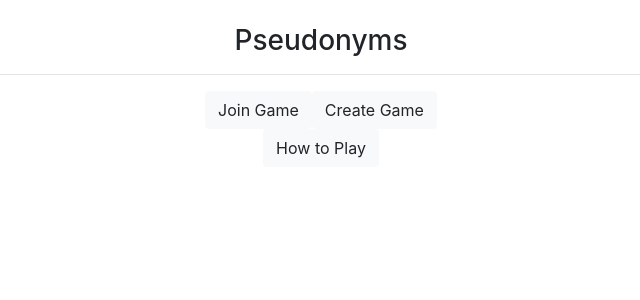
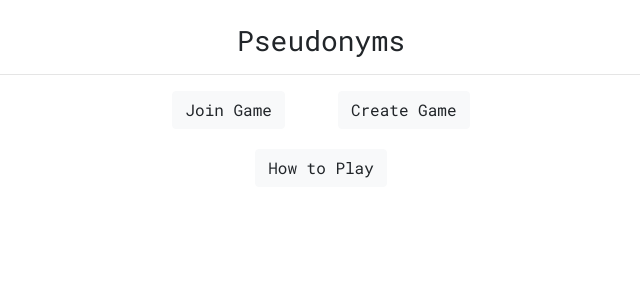
Before and after one commit to coconut750750/pseudonyms, a React (Create React App) app in the folder client/: page / in a window 1280 px wide. Shown: the top 300 px of the page, without its empty margins (319-959 px from the left). Built offline with nearby package versions, Linux system fonts and the light colour scheme.

Commit message:
change layout for buttons

```diff
--- a/client/public/index.html
+++ b/client/public/index.html
@@ -6,15 +6,9 @@
     <meta name="viewport" content="width=device-width, initial-scale=1" />
     <meta name="theme-color" content="#000000" />
     <meta
-      name="description"
-      content="Web site created using create-react-app"
+      name="Pseudonyms"
+      content=""
     />
-    <link rel="apple-touch-icon" href="%PUBLIC_URL%/logo192.png" />
-    <!--
-      manifest.json provides metadata used when your web app is installed on a
-      user's mobile device or desktop. See https://developers.google.com/web/fundamentals/web-app-manifest/
-    -->
-    <link rel="manifest" href="%PUBLIC_URL%/manifest.json" />
     <!--
       Notice the use of %PUBLIC_URL% in the tags above.
       It will be replaced with the URL of the `public` folder during the build.
@@ -25,6 +19,9 @@
       Learn how to configure a non-root public URL by running `npm run build`.
     -->
     <link rel="stylesheet" href="https://stackpath.bootstrapcdn.com/bootstrap/4.1.3/css/bootstrap.min.css" integrity="sha384-MCw98/SFnGE8fJT3GXwEOngsV7Zt27NXFoaoApmYm81iuXoPkFOJwJ8ERdknLPMO" crossorigin="anonymous">
+
+    <link href="https://fonts.googleapis.com/css?family=Roboto+Mono&display=swap" rel="stylesheet">
+
 
     <title>Pseudonyms</title>
   </head>
--- a/client/src/App.css
+++ b/client/src/App.css
@@ -18,3 +18,9 @@
 .App-link {
   color: #61dafb;
 }
+
+.button-row {
+    width: 50%;
+    margin: 0 auto;
+    margin-bottom: 20px;
+}
--- a/client/src/index.css
+++ b/client/src/index.css
@@ -1,13 +1,6 @@
 body {
   margin: 0;
-  font-family: -apple-system, BlinkMacSystemFont, 'Segoe UI', 'Roboto', 'Oxygen',
-    'Ubuntu', 'Cantarell', 'Fira Sans', 'Droid Sans', 'Helvetica Neue',
-    sans-serif;
+  font-family: 'Roboto Mono', monospace;
   -webkit-font-smoothing: antialiased;
   -moz-osx-font-smoothing: grayscale;
 }
-
-code {
-  font-family: source-code-pro, Menlo, Monaco, Consolas, 'Courier New',
-    monospace;
-}
--- a/client/src/views/Create.js
+++ b/client/src/views/Create.js
@@ -26,7 +26,7 @@ function Create(props) {
       <input type="name" className="form-control" placeholder="Enter your name" value={name} onChange={ e => setName(e.target.value) }/>
       <br />
 
-      <div className="row d-flex justify-content-center">
+      <div className="button-row d-flex justify-content-around">
         <button type="button" className="btn btn-light" onClick={props.goBack}>Back</button>
         <button type="button" className="btn btn-light" onClick={ () => create() }>Create</button>
       </div>
--- a/client/src/views/Home.js
+++ b/client/src/views/Home.js
@@ -3,12 +3,12 @@ import React from 'react';
 function Home(props) {
   return (
     <div>
-      <div className="row d-flex justify-content-center">
+      <div className="button-row d-flex justify-content-around">
         <button type="button" className="btn btn-light" onClick={props.joinGame}>Join Game</button>
         <button type="button" className="btn btn-light" onClick={props.createGame}>Create Game</button>
       </div>
 
-      <div className="btn-group-vertical">
+      <div className="button-row d-flex justify-content-around">
         <button type="button" className="btn btn-light" onClick={props.viewHowTo}>How to Play</button>
       </div>
     </div>
--- a/client/src/views/Join.js
+++ b/client/src/views/Join.js
@@ -38,7 +38,7 @@ function Join(props) {
         onChange={ e => setName(e.target.value) }/>
       <br/>
 
-      <div className="row d-flex justify-content-center">
+      <div className="button-row d-flex justify-content-around">
         <button type="button" className="btn btn-light" onClick={props.goBack}>Back</button>
         <button type="button" className="btn btn-light" onClick={ () => joinGame() }>Join</button>
       </div>
```
